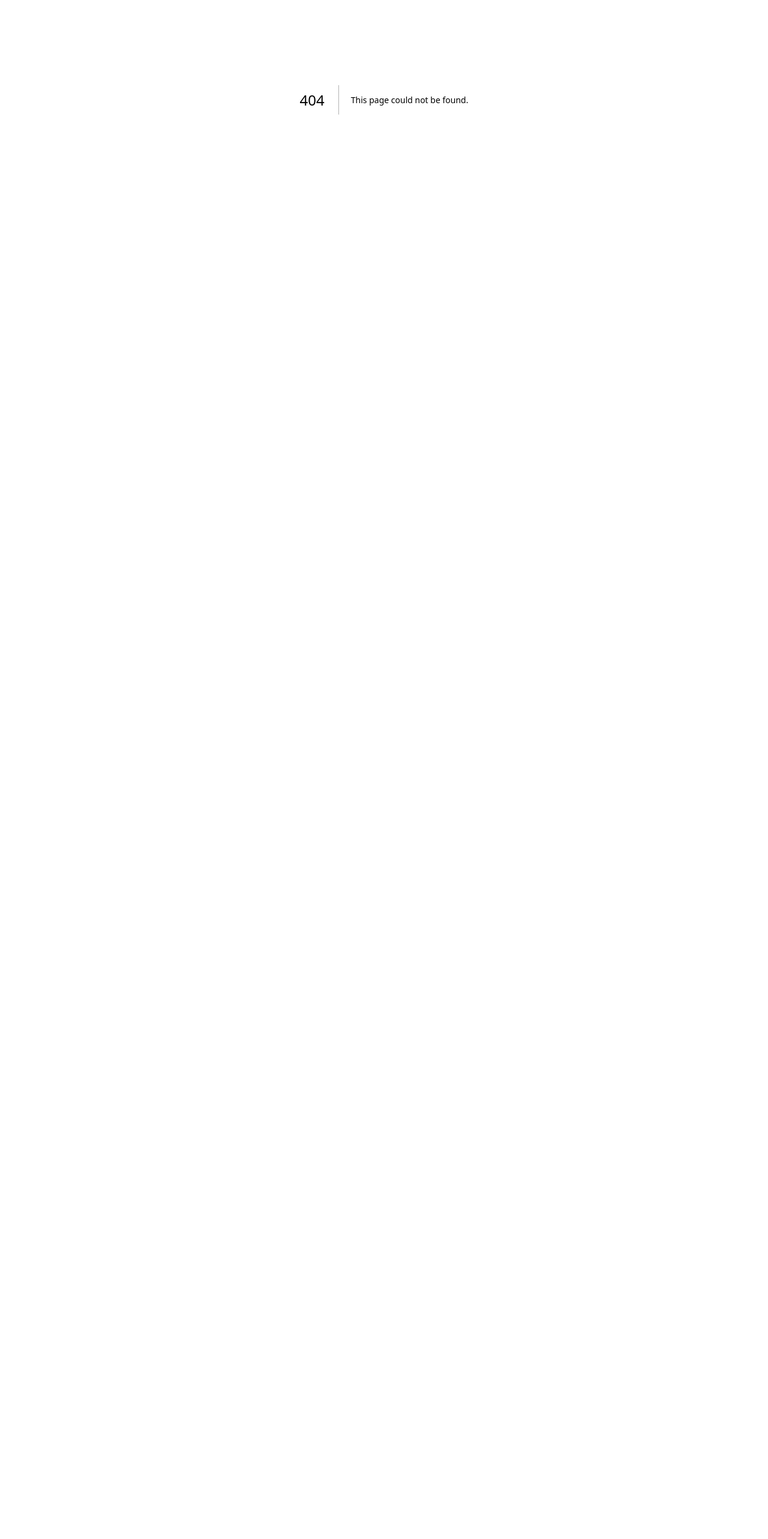
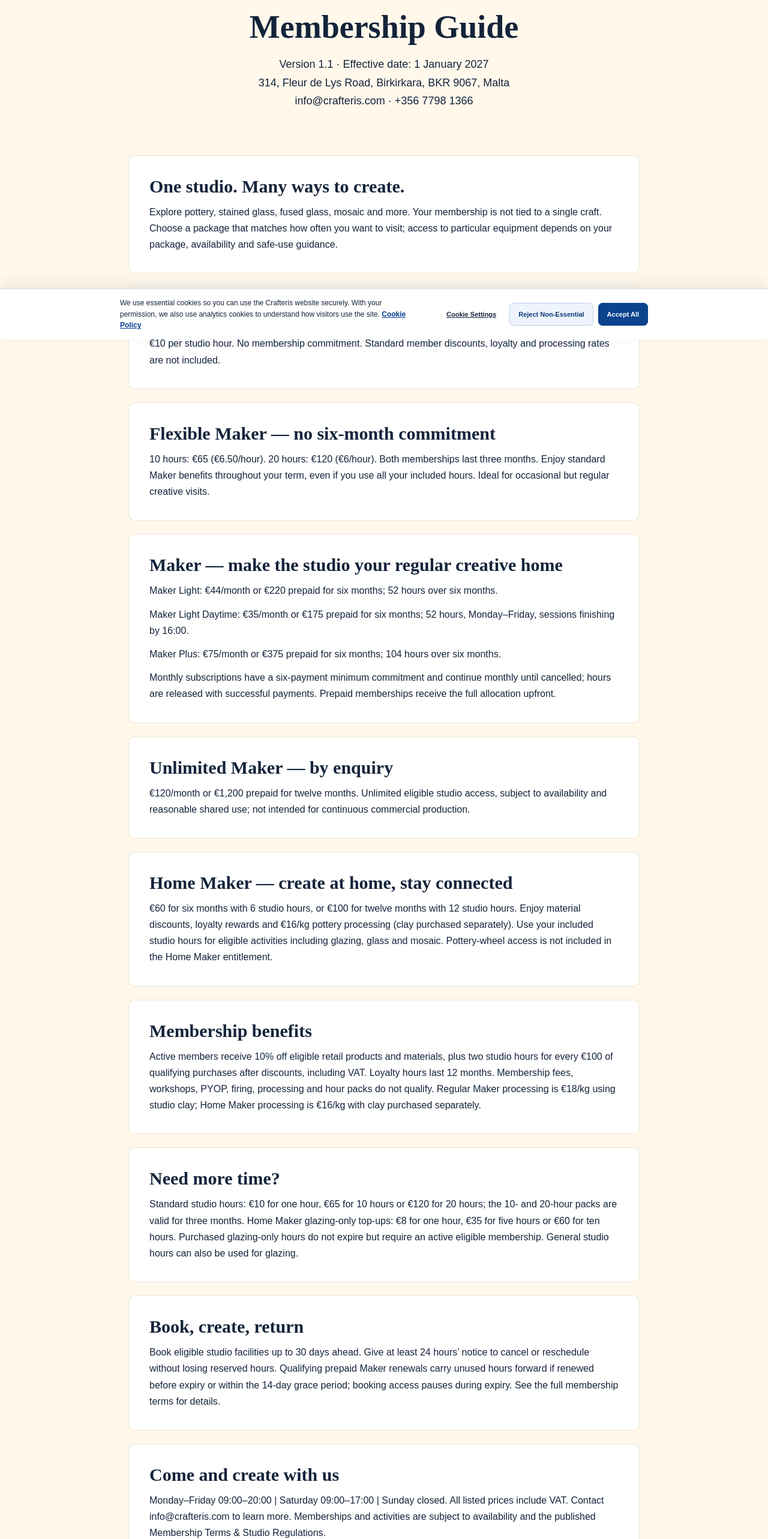
Before and after one commit to guzzep/crafteris-studio-website, a Next.js app: page /membership-guide in a window 1280 px wide. Before the commit this address had no page. Shown: the part 234-2800 px from the top of the page at 60% size. Before the commit the page ends 800 px from the top, so only its background shows below. Built offline with nearby package versions, Linux system fonts and the light colour scheme; no server answers; the database is empty.

Commit message:
Add supplied membership guide as readable web page

```diff
--- /dev/null
+++ b/src/app/membership-guide/page.tsx
@@ -0,0 +1,52 @@
+import Header from "@/components/Header";
+import Footer from "@/components/Footer";
+import Link from "next/link";
+import { studioContact } from "@/lib/studio-contact";
+import styles from "../support.module.css";
+export const metadata={title:"Membership Guide | Crafteris Studio"};
+const sections=[
+  [
+    "One studio. Many ways to create.",
+    "Explore pottery, stained glass, fused glass, mosaic and more. Your membership is not tied to a single craft. Choose a package that matches how often you want to visit; access to particular equipment depends on your package, availability and safe-use guidance."
+  ],
+  [
+    "Just visiting? Pay as you go",
+    "€10 per studio hour. No membership commitment. Standard member discounts, loyalty and processing rates are not included."
+  ],
+  [
+    "Flexible Maker — no six-month commitment",
+    "10 hours: €65 (€6.50/hour). 20 hours: €120 (€6/hour). Both memberships last three months. Enjoy standard Maker benefits throughout your term, even if you use all your included hours. Ideal for occasional but regular creative visits."
+  ],
+  [
+    "Maker — make the studio your regular creative home",
+    "Maker Light: €44/month or €220 prepaid for six months; 52 hours over six months.",
+    "Maker Light Daytime: €35/month or €175 prepaid for six months; 52 hours, Monday–Friday, sessions finishing by 16:00.",
+    "Maker Plus: €75/month or €375 prepaid for six months; 104 hours over six months.",
+    "Monthly subscriptions have a six-payment minimum commitment and continue monthly until cancelled; hours are released with successful payments. Prepaid memberships receive the full allocation upfront."
+  ],
+  [
+    "Unlimited Maker — by enquiry",
+    "€120/month or €1,200 prepaid for twelve months. Unlimited eligible studio access, subject to availability and reasonable shared use; not intended for continuous commercial production."
+  ],
+  [
+    "Home Maker — create at home, stay connected",
+    "€60 for six months with 6 studio hours, or €100 for twelve months with 12 studio hours. Enjoy material discounts, loyalty rewards and €16/kg pottery processing (clay purchased separately). Use your included studio hours for eligible activities including glazing, glass and mosaic. Pottery-wheel access is not included in the Home Maker entitlement."
+  ],
+  [
+    "Membership benefits",
+    "Active members receive 10% off eligible retail products and materials, plus two studio hours for every €100 of qualifying purchases after discounts, including VAT. Loyalty hours last 12 months. Membership fees, workshops, PYOP, firing, processing and hour packs do not qualify. Regular Maker processing is €18/kg using studio clay; Home Maker processing is €16/kg with clay purchased separately."
+  ],
+  [
+    "Need more time?",
+    "Standard studio hours: €10 for one hour, €65 for 10 hours or €120 for 20 hours; the 10- and 20-hour packs are valid for three months. Home Maker glazing-only top-ups: €8 for one hour, €35 for five hours or €60 for ten hours. Purchased glazing-only hours do not expire but require an active eligible membership. General studio hours can also be used for glazing."
+  ],
+  [
+    "Book, create, return",
+    "Book eligible studio facilities up to 30 days ahead. Give at least 24 hours’ notice to cancel or reschedule without losing reserved hours. Qualifying prepaid Maker renewals carry unused hours forward if renewed before expiry or within the 14-day grace period; booking access pauses during expiry. See the full membership terms for details."
+  ],
+  [
+    "Come and create with us",
+    "Monday–Friday 09:00–20:00 | Saturday 09:00–17:00 | Sunday closed. All listed prices include VAT. Contact info@crafteris.com to learn more. Memberships and activities are subject to availability and the published Membership Terms & Studio Regulations."
+  ]
+];
+export default function Page(){return <><Header/><main className={styles.page}><section className={styles.hero}><div className={styles.heroInner}><p className={styles.eyebrow}>{studioContact.name}</p><h1>Membership Guide</h1><p>Version 1.1 · Effective date: 1 January 2027</p><p>{studioContact.address}</p><p><a href={"mailto:"+studioContact.email}>{studioContact.email}</a> · <a href={studioContact.phoneHref}>{studioContact.phone}</a></p></div></section><div className={styles.content}>{sections.map(([heading,...paragraphs])=><section className={styles.card} key={heading}><h2>{heading}</h2>{paragraphs.map((p,i)=><p key={i} style={{marginTop:i?12:0}}>{p}</p>)}</section>)}<p><Link href="/membership-terms">Read Membership Terms &amp; Studio Regulations →</Link></p><Link href="/policies">← All policies & studio terms</Link></div></main><Footer/></>;}
```
